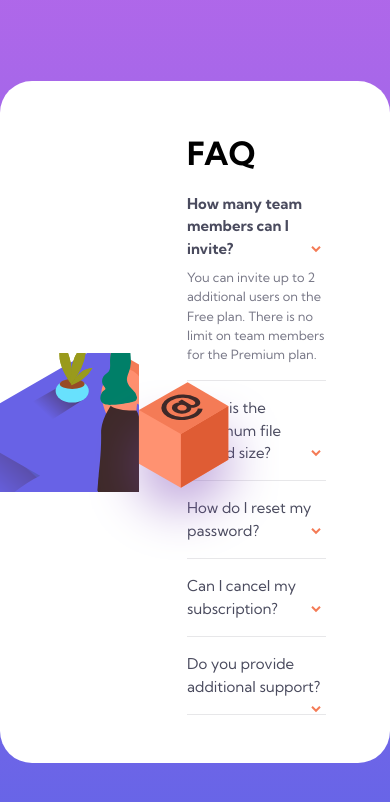
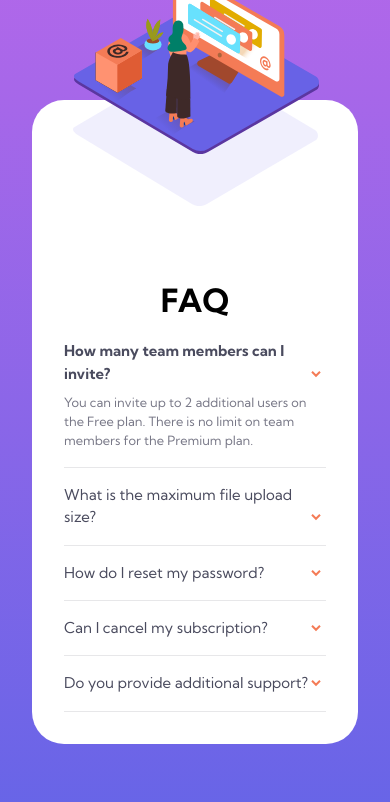
Before and after one commit to sridhram/faq-accordion, a plain HTML site: page index.html in a window 390 px wide. Drawn offline with Linux system fonts and the light colour scheme.

Commit message:
mobile layout commit

```diff
--- a/index.html
+++ b/index.html
@@ -13,7 +13,10 @@
 </head>
 <body>
   <main>
-    <picture></picture>
+    <picture>
+      <img src="./images/illustration-box-desktop.svg" alt="box-pic">
+      <img class="mobile-only" src="./images/illustration-woman-online-mobile.svg" alt="box-pic">
+    </picture>
     <section class="questions-container">
       <h1>FAQ</h1>
       <div class="question">
@@ -40,7 +43,6 @@
       </div>
     </section>
   </main>
-  <img src="./images/illustration-box-desktop.svg" alt="box-pic">
 <script src="./index.js"></script>
 </body>
 </html>
--- a/style.css
+++ b/style.css
@@ -104,9 +104,12 @@ main{
     align-items: center;
     padding-inline-end: 4rem;
     padding-block: 3rem;
+    background-image: url(./images/bg-pattern-desktop.svg);
+    background-repeat: no-repeat;
+    background-position: 868% 64%;
 }
 picture{
-    overflow: hidden;
+    position: relative;
 }
 
 .question{
@@ -145,12 +148,12 @@ picture::before{
     display: block;
     background: url(./images/illustration-woman-online-desktop.svg) no-repeat;
     aspect-ratio: 1;
-    background-position: -80px center;
+    background-position: 100% center;
 }
 img{
     position: absolute;
-    bottom: 280px;
-    left: 88px;
+    bottom: 57px;
+    left: -93px;
 }
 
 h1{
@@ -168,3 +171,43 @@ h1{
 .question:hover h3:not(.bold){
     color: var(--hover-text);
 }
+.mobile-only{
+    display: none;
+}
+
+@media (max-width:900px){
+    main{
+        display: flex;
+        background-image: url(./images/bg-pattern-mobile.svg);
+        background-repeat: no-repeat;
+        background-size: 75%;
+        background-position: 50% 0%;
+        padding: 2rem;
+        padding-block-start: 10rem;
+        position: relative;
+        flex-direction: column;
+        margin: 2rem;
+        gap: 1rem;
+        max-width: 23rem;
+    }
+    h1 {
+        text-align: center;
+    }
+    picture{
+        position: unset;
+    }
+    picture:before {
+        display: none;
+    }
+    img{
+        display: none;
+        position: static;
+    }
+    .mobile-only{
+        display: block;
+        position: absolute;
+        top: -20.5%;
+        left: 13%;
+        width: 75%;
+    }
+}
```
